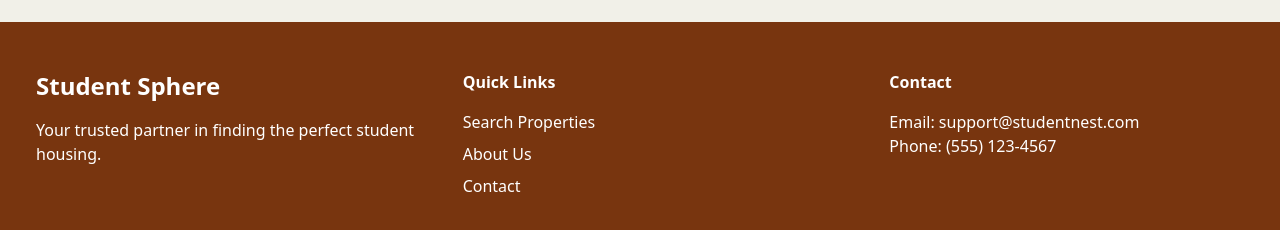
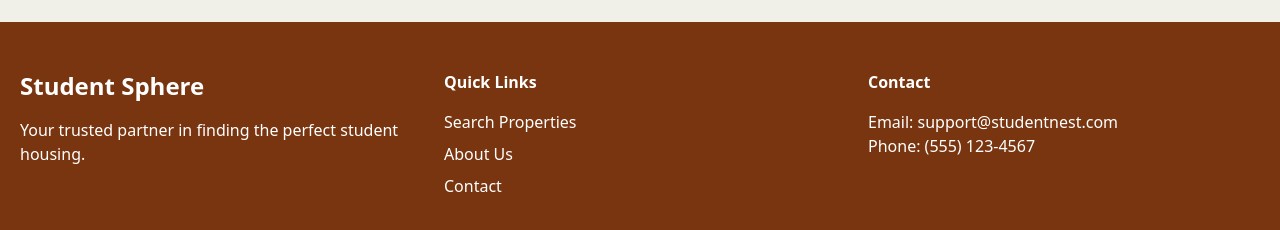
Before and after one commit to JashanjotP/mchacks12, a Next.js app: page /ratingpage in a window 1280 px wide. Shown: the part 1023-1253 px from the top of the page. Built offline with nearby package versions, Linux system fonts and the light colour scheme.

Commit message:
fix padding for screens

```diff
--- a/app/Components/Footer.tsx
+++ b/app/Components/Footer.tsx
@@ -3,7 +3,7 @@ import React from 'react'
 const Footer = () => {
   return (
     <footer className="bg-amber-900 text-white py-12 relative z-10">
-        <div className="container  px-4 grid md:grid-cols-3 gap-8 mx-5">
+        <div className="container grid md:grid-cols-3 gap-8 px-5">
           <div>
             <h5 className="text-2xl font-bold mb-4">Student Sphere</h5>
             <p>Your trusted partner in finding the perfect student housing.</p>
--- a/app/ratingpage/profile/page.tsx
+++ b/app/ratingpage/profile/page.tsx
@@ -6,7 +6,7 @@ import Footer from '@/app/Components/Footer'
 const page = () => {
   return (
     <>
-    <div className='min-h-screen bg-[#f1f0e8] p-8'>
+    <div className='min-h-screen bg-[#f1f0e8] p-8 overflow-x-auto'>
       <NavbarTrans />
       <div className='container mx-auto mt-20'>
         <HouseProfilePage />
```
